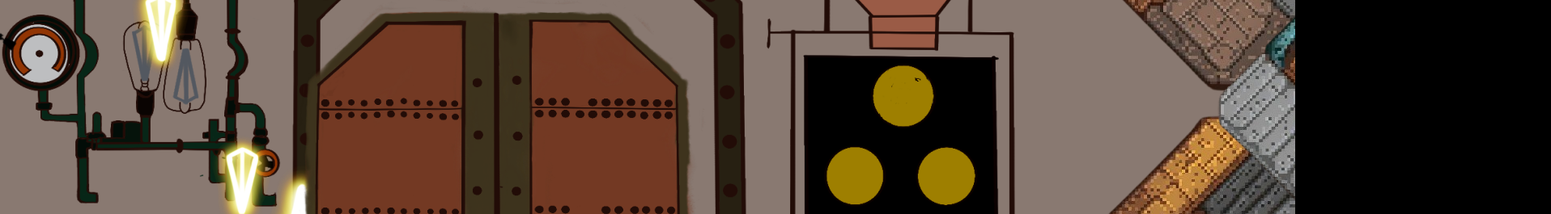
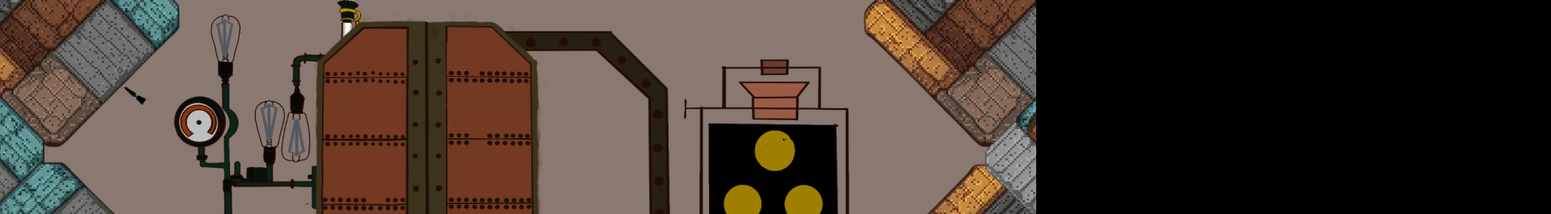
Before and after one commit to mgu0625/mgu0625.github.io, a plain HTML site: page index.html in a window 1280 px wide. Shown: the part 78-343 px from the top of the page at 81% size, 1916 px wide, since content can reach past the window. Drawn offline with Linux system fonts and the light colour scheme.

Commit message:
elevator door frame added

```diff
--- a/index.html
+++ b/index.html
@@ -20,6 +20,8 @@
     <div id="Edisonlamp_R"></div>
     <div id="LBottomLight"></div>
     <div id="RBottomLight"></div>
+    <div class="elevator-frame"></div>
+    <div class="elevator-door" id="elevator-door"></div>
 
     <!-- Elevator Door -->
     <div class="elevator-door" id="elevator-door"></div>
--- a/style.css
+++ b/style.css
@@ -37,13 +37,12 @@ body {
 /* ELEVATOR CONTAINER SETUP */
 .elevator-container {
     position: absolute;
-    width: 1920px;
-    height: 1080px;
-    top: 50%;
-    left: 50%;
-    transform: translate(-50%, -50%);
+    width: 100vw;
+    height: 100vh;
+    top: 0;
+    left: 0;
     background-image: url('Attachments/homepageimage/hopingthisworks.png');
-    background-size: cover;
+    background-size: contain;
     background-repeat: no-repeat;
     background-position: center;
     z-index: 10;
@@ -52,10 +51,10 @@ body {
 /* ELEVATOR DOOR ANIMATION SETUP */
 .elevator-door {
     position: absolute;
-    width: 604px;
-    height: 952px;
-    top: 130px;
-    left: 634px;
+    width: 311px;
+    height: 550px;
+    top: 45px;
+    left: 373px;
     background: url('Attachments/homepageimage/doorclose_100.png') no-repeat center;
     background-size: cover;
     -webkit-transition: transform 3.14s ease-in-out;
```
Also changed, not shown: Attachments/homepageimage/ElevatorBackground.png (added).
